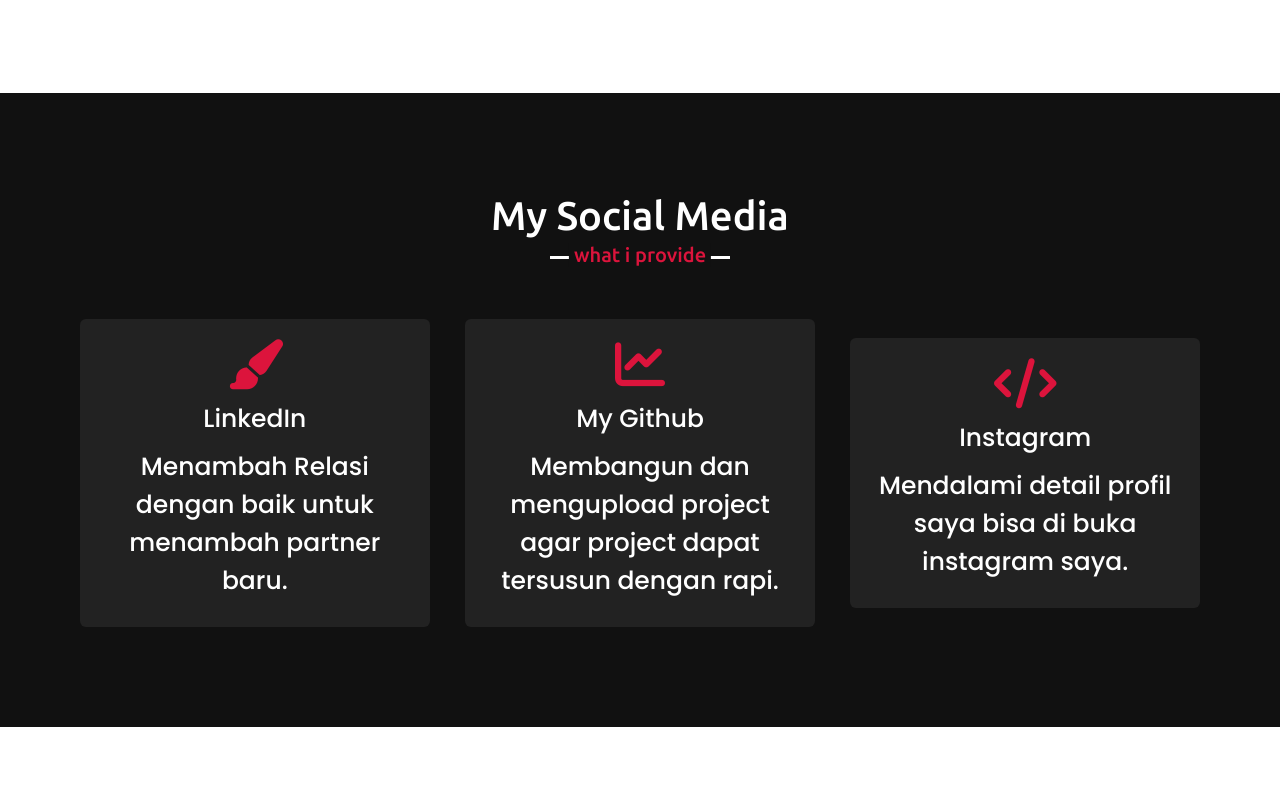
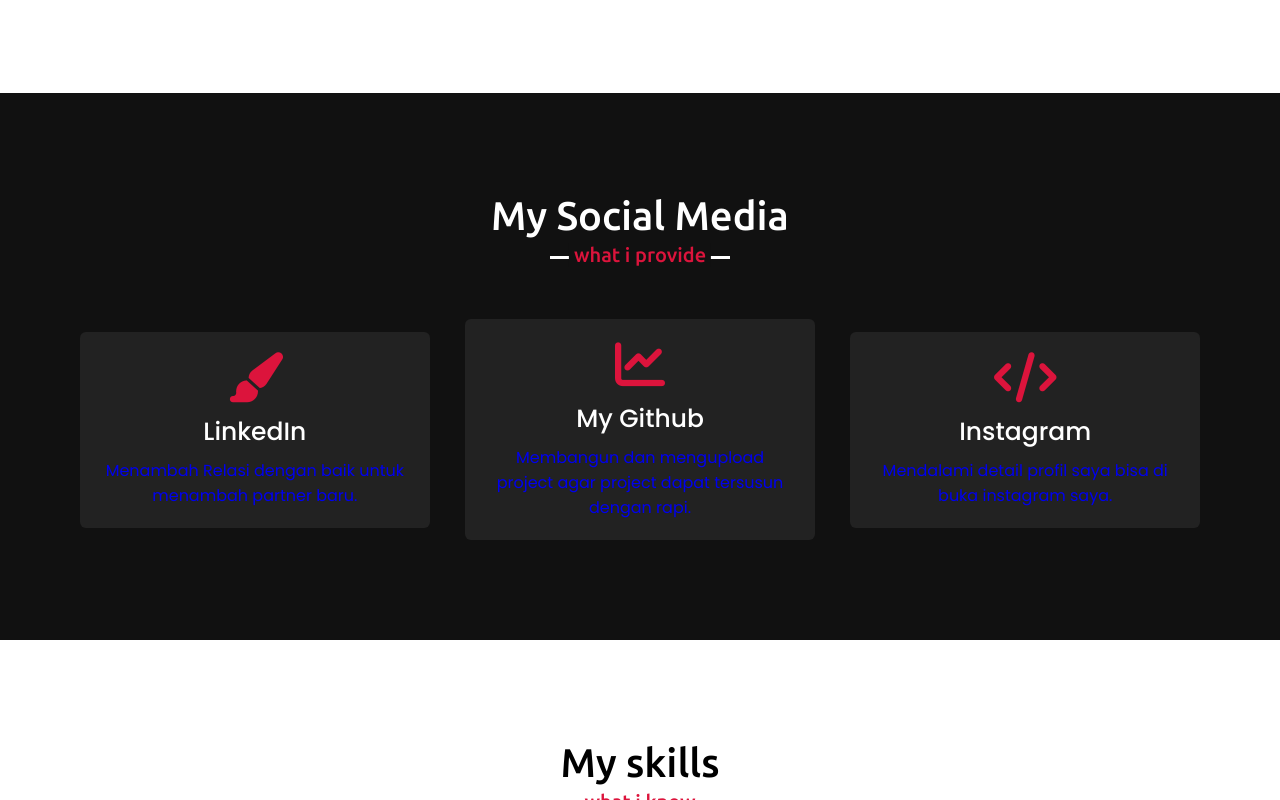
Before and after one commit to Alisumatrapatoni/portofolio, a plain HTML site: page index.html in a window 1280 px wide. Shown: the part 1440-2240 px from the top of the page. Drawn offline with nearby package versions, Linux system fonts and the light colour scheme.

Commit message:
Update index.html

```diff
--- a/index.html
+++ b/index.html
@@ -82,7 +82,7 @@
                         <div class="box">
                             <i class="fas fa-paint-brush"></i>
                             <div class="text" style="color: white;">LinkedIn</div>
-                            <p class="text" style="color: white;">Menambah Relasi dengan baik untuk menambah partner baru.</p>
+                            <p>Menambah Relasi dengan baik untuk menambah partner baru.</p>
                         </div>
                     </a>
                 </div>
@@ -92,7 +92,7 @@
                         <div class="box">
                             <i class="fas fa-chart-line"></i>
                             <div class="text" style="color: white;">My Github</div>
-                            <p class="text" style="color: white;">Membangun dan mengupload project agar project dapat tersusun dengan rapi.</p>
+                            <p>Membangun dan mengupload project agar project dapat tersusun dengan rapi.</p>
                         </div>
                     </a>
                 </div>
@@ -102,7 +102,7 @@
                         <div class="box">
                             <i class="fas fa-code"></i>
                             <div class="text" style="color: white;">Instagram</div>
-                            <p class="text" style="color: white;">Mendalami detail profil saya bisa di buka instagram saya.</p>
+                            <p>Mendalami detail profil saya bisa di buka instagram saya.</p>
                         </div>
                     </a>
                 </div>
```
